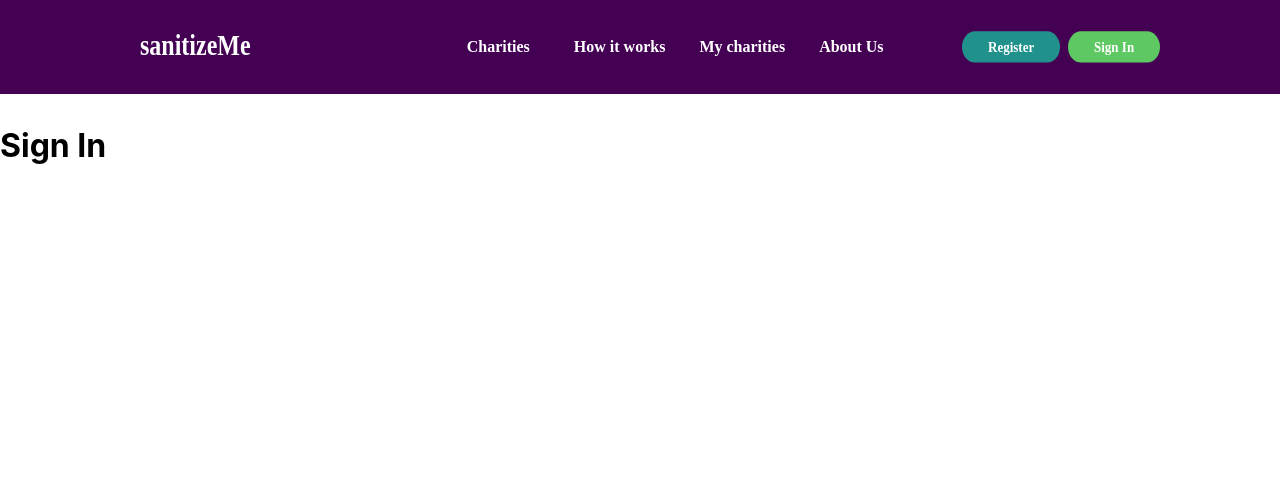
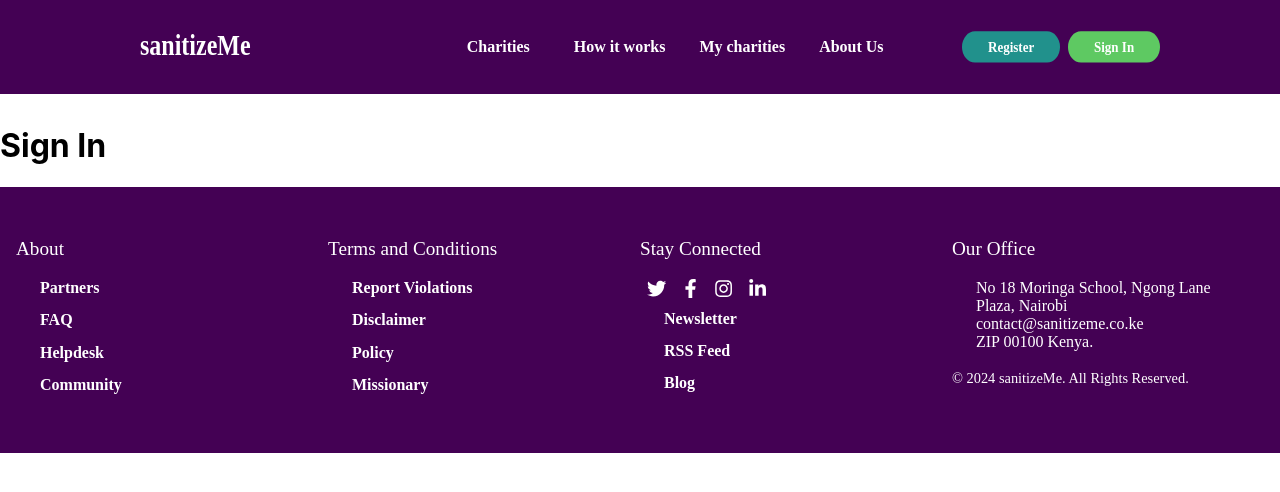
Before and after one commit to Arnold-In-Tech/sanitizeMe, a React (Create React App) app in the folder client/: page /sign-in in a window 1280 px wide. Shown: the top 492 px of the page. Built offline with nearby package versions, Linux system fonts and the light colour scheme.

Commit message:
Add Footer component and styling

```diff
--- a/client/src/App.css
+++ b/client/src/App.css
@@ -67,3 +67,88 @@ nav ul{
   font-size:small;
   transform: scale(1, 1.2);
 }
+
+
+/* Footer styles */
+
+.footer {
+  background-color: #440154;
+  padding: 2rem 0;
+  color: white;
+  box-shadow: 0px 0px 3px;
+  font-family: 'Poppins', 'sans-serif';
+  box-sizing: border-box;
+}
+
+.footer-row {
+  display: flex;
+  justify-content: space-evenly;
+  align-items: flex-start;
+  flex-wrap: wrap;
+  margin: 0 1rem;
+}
+
+.footer-col {
+  flex: 1;
+  min-width: 200px;
+  margin-bottom: 1rem;
+}
+
+.footer-title {
+  font-size: 1.2rem;
+  font-weight: 500;
+  margin-bottom: 1rem;
+  color: white;
+}
+
+.footer-list {
+  list-style: none;
+  padding: 0;
+  margin: 0;
+}
+
+.footer-item {
+  margin-bottom: 0.5rem;
+}
+
+.footer-link {
+  text-decoration: none;
+  color: white;
+  font-weight: bold;
+  display: block;
+  padding: 0.2rem 1.5rem;
+}
+
+.footer-link:hover {
+  color: #fde725;
+}
+
+.footer-text {
+  margin: 0;
+  padding: 0.2rem 1.5rem;
+}
+
+.social-media-list {
+  display: flex;
+  justify-content: flex-start;
+}
+
+.social-media-list .footer-item {
+  margin: 0 0.25rem;
+}
+
+.social-media-list .footer-link {
+  font-size: 1.2rem;
+  padding: 0.2rem;
+}
+
+.social-media-list .footer-link:hover {
+  color: #fde725;
+}
+
+.copyright-text {
+  margin-top: 1rem;
+  font-size: 0.9rem;
+  text-align: left;
+  color: #ffffff;
+}
--- a/client/src/App.js
+++ b/client/src/App.js
@@ -2,6 +2,7 @@ import './App.css';
 import Header from './components/Header';
 import { BrowserRouter as Router, Routes, Route } from 'react-router-dom';
 import SignUp from './components/SignUp';
+import Footer from './components/Footer';
 
 const Homepage = () => <h1>Homepage</h1>;
 const BrowseCharities = () => <h1>Browse Charities</h1>;
@@ -19,7 +20,9 @@ const App = () => {
         <Route path="/create-account" element={<SignUp />} />
         <Route path="/sign-in" element={<SignIn />} />
       </Routes>
+      <Footer />
     </Router>
+
   );
 };
 
--- /dev/null
+++ b/client/src/components/Footer.js
@@ -0,0 +1,119 @@
+import React from 'react';
+import { Link } from 'react-router-dom';
+import { FaTwitter, FaFacebookF, FaInstagram, FaLinkedinIn } from 'react-icons/fa';
+
+const Footer = () => {
+  return (
+    <footer className="footer">
+      <div className="footer-row">
+        <div className="footer-col">
+          <h3 className="footer-title">About</h3>
+          <ul className="footer-list">
+            <li className="footer-item">
+              <Link to="/about/partners" className="footer-link">
+                Partners
+              </Link>
+            </li>
+            <li className="footer-item">
+              <Link to="/about/faq" className="footer-link">
+                FAQ
+              </Link>
+            </li>
+            <li className="footer-item">
+              <Link to="/about/helpdesk" className="footer-link">
+                Helpdesk
+              </Link>
+            </li>
+            <li className="footer-item">
+              <Link to="/about/community" className="footer-link">
+                Community
+              </Link>
+            </li>
+          </ul>
+        </div>
+        <div className="footer-col">
+          <h3 className="footer-title">Terms and Conditions</h3>
+          <ul className="footer-list">
+            <li className="footer-item">
+              <Link to="/terms/report-violations" className="footer-link">
+                Report Violations
+              </Link>
+            </li>
+            <li className="footer-item">
+              <Link to="/terms/disclaimer" className="footer-link">
+                Disclaimer
+              </Link>
+            </li>
+            <li className="footer-item">
+              <Link to="/terms/policy" className="footer-link">
+                Policy
+              </Link>
+            </li>
+            <li className="footer-item">
+              <Link to="/terms/missionary" className="footer-link">
+                Missionary
+              </Link>
+            </li>
+          </ul>
+        </div>
+        <div className="footer-col">
+          <h3 className="footer-title">Stay Connected</h3>
+          <ul className="footer-list social-media-list">
+            <li className="footer-item">
+              <a href="https://twitter.com" className="footer-link" target="_blank" rel="noopener noreferrer">
+                <FaTwitter />
+              </a>
+            </li>
+            <li className="footer-item">
+              <a href="https://facebook.com" className="footer-link" target="_blank" rel="noopener noreferrer">
+                <FaFacebookF />
+              </a>
+            </li>
+            <li className="footer-item">
+              <a href="https://instagram.com" className="footer-link" target="_blank" rel="noopener noreferrer">
+                <FaInstagram />
+              </a>
+            </li>
+            <li className="footer-item">
+              <a href="https://linkedin.com" className="footer-link" target="_blank" rel="noopener noreferrer">
+                <FaLinkedinIn />
+              </a>
+            </li>
+          </ul>
+          <ul className="footer-list">
+            <li className="footer-item">
+              <Link to="/newsletter" className="footer-link">
+                Newsletter
+              </Link>
+            </li>
+            <li className="footer-item">
+              <Link to="/rss" className="footer-link">
+                RSS Feed
+              </Link>
+            </li>
+            <li className="footer-item">
+              <Link to="/blog" className="footer-link">
+                Blog
+              </Link>
+            </li>
+          </ul>
+        </div>
+        <div className="footer-col">
+          <h3 className="footer-title">Our Office</h3>
+          <p className="footer-text">
+            No 18 Moringa School, Ngong Lane Plaza, Nairobi <br />
+            contact@sanitizeme.co.ke<br />
+            ZIP 00100 Kenya.
+          </p>
+          <div className="copyright">
+            <p className="copyright-text">
+              &copy; {new Date().getFullYear()} sanitizeMe. All Rights Reserved.
+            </p>
+          </div>
+        </div>
+      </div>
+    </footer>
+  );
+};
+
+export default Footer;
```
